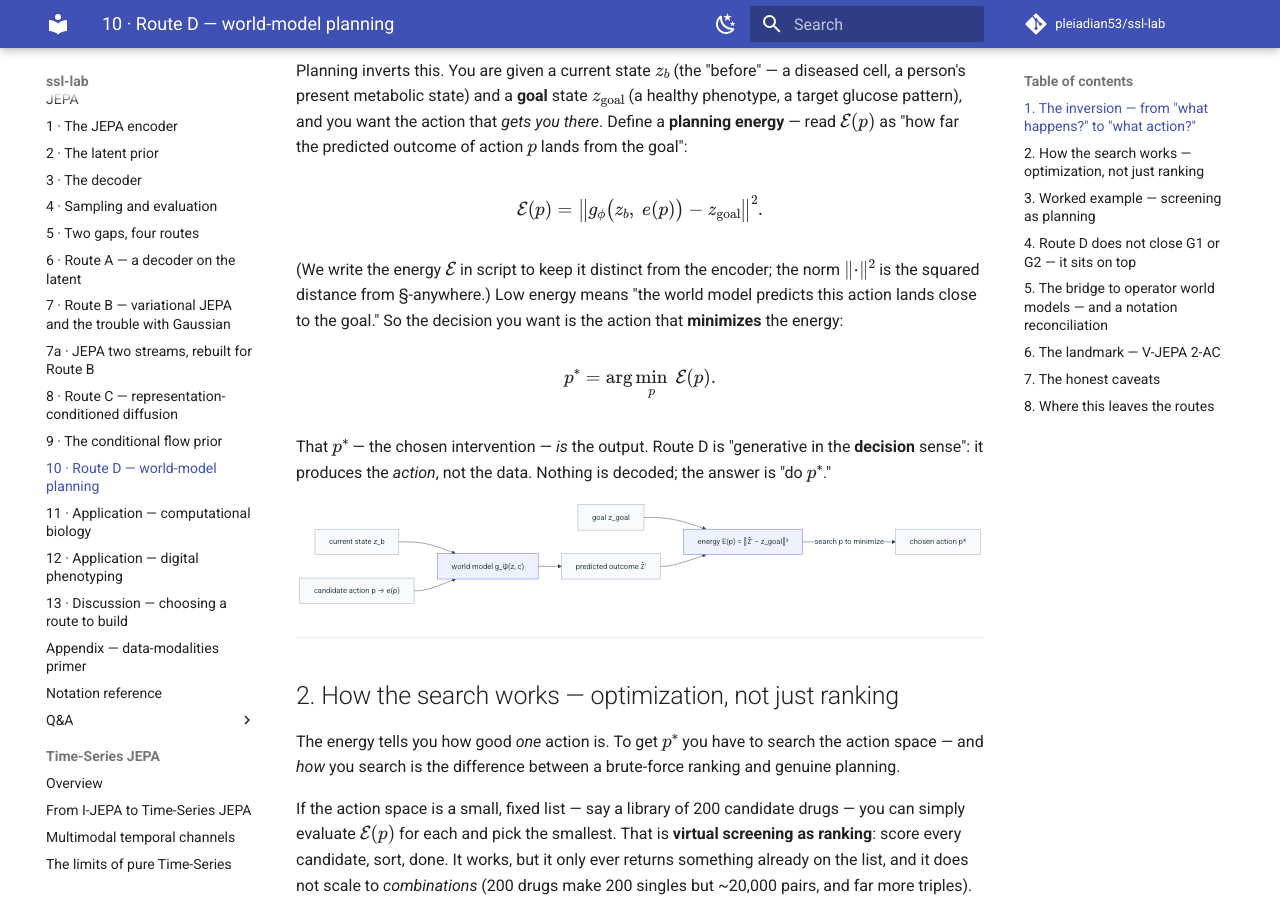
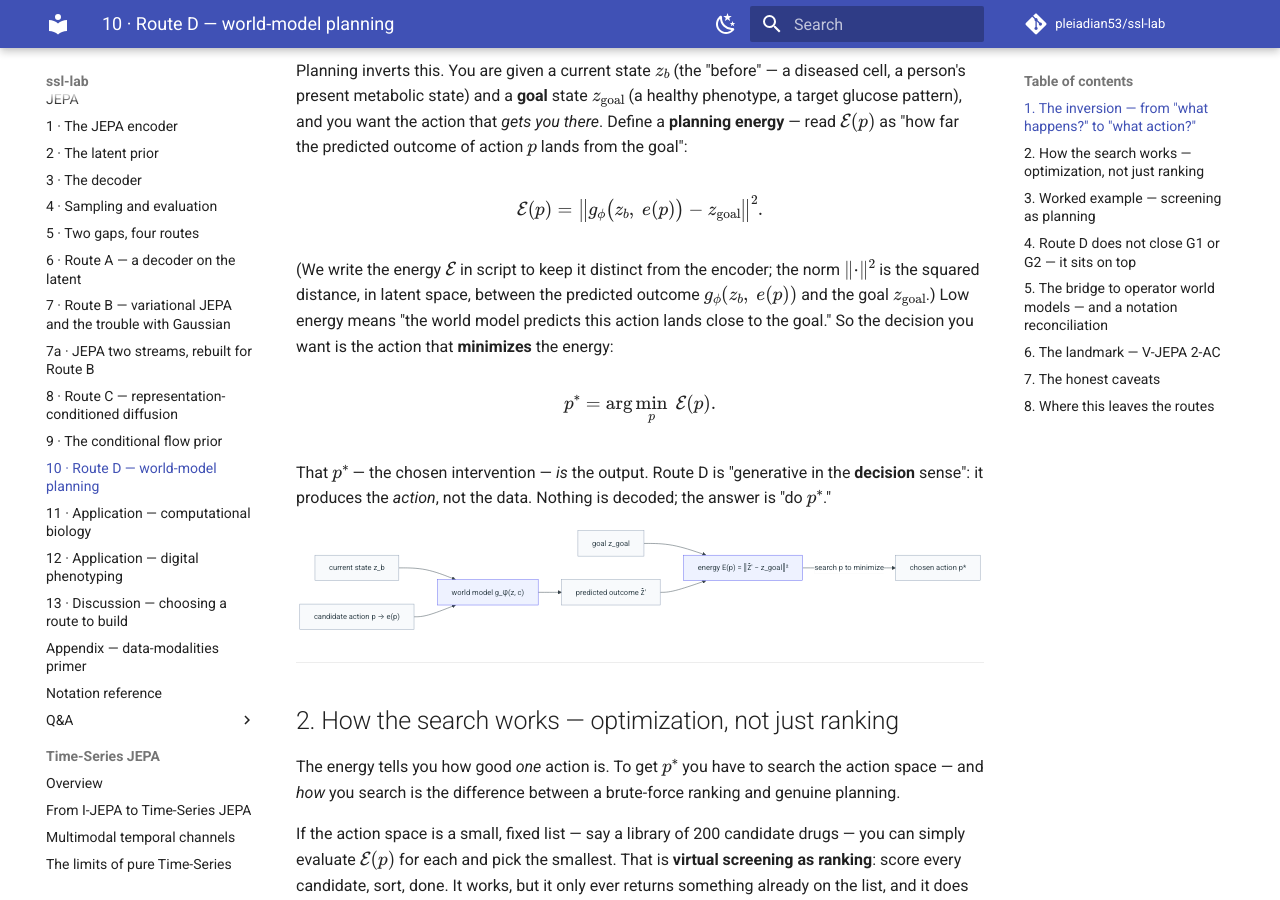
Before and after one commit to pleiadian53/ssl-lab, an MkDocs documentation site: the page built from docs/generative_jepa/10-route-d-world-model-planning.md, in a window 1280 px wide and 900 px high, scrolled down 951 px. Built offline with MkDocs 1.6.1 and Material for MkDocs 9.7.7, drawn with Linux system fonts in a browser that asks for light colours; comment, search, counter and statistics services are not loaded.

Commit message:
docs(generative_jepa): fix a broken placeholder and the route-count recap
- Part 10: the planning-energy aside read "the squared distance from
  §-anywhere" (a stray placeholder); state it as the distance between the
  predicted outcome g_φ(z_b, e(p)) and the goal z_goal.
- Part 11: the recap said Parts 6–10 "built five ways" — double-counting;
  it is four routes (A–D) plus the conditional flow prior that unifies B
  and C, matching Part 12's framing.

```diff
--- a/docs/generative_jepa/10-route-d-world-model-planning.md
+++ b/docs/generative_jepa/10-route-d-world-model-planning.md
@@ -22,7 +22,7 @@ $$
 \mathcal{E}(p) = \big\lVert g_\phi\big(z_b,\ e(p)\big) - z_{\text{goal}} \big\rVert^2.
 $$
 
-(We write the energy $\mathcal{E}$ in script to keep it distinct from the encoder; the norm $\lVert \cdot \rVert^2$ is the squared distance from §-anywhere.) Low energy means "the world model predicts this action lands close to the goal." So the decision you want is the action that **minimizes** the energy:
+(We write the energy $\mathcal{E}$ in script to keep it distinct from the encoder; the norm $\lVert \cdot \rVert^2$ is the squared distance, in latent space, between the predicted outcome $g_\phi(z_b,\ e(p))$ and the goal $z_{\text{goal}}$.) Low energy means "the world model predicts this action lands close to the goal." So the decision you want is the action that **minimizes** the energy:
 
 $$
 p^{*} = \arg\min_{p}\ \mathcal{E}(p).
```
Also changed, not shown: docs/generative_jepa/11-application-computational-biology.md (+1 -1 lines).
